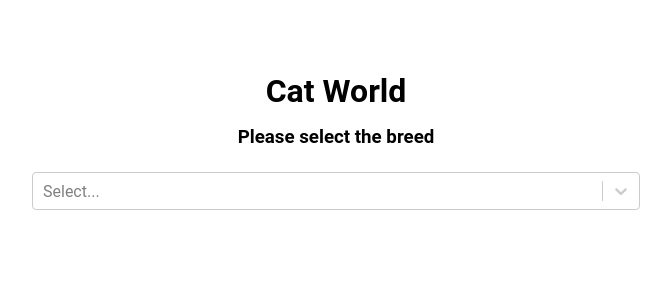
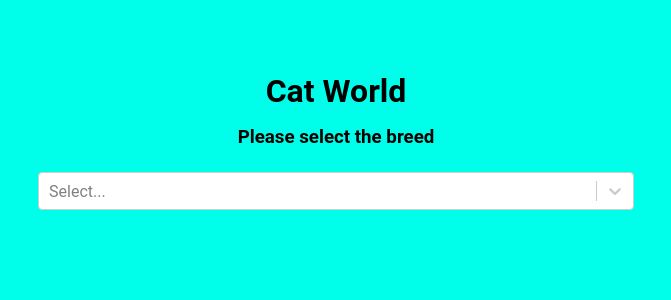
Before and after one commit to sara-bn/Catology, a React (Create React App) app in the folder catology/: page / in a window 1280 px wide. Shown: the top 300 px of the page, without its empty margins (304-975 px from the left). Built offline with nearby package versions, Linux system fonts and the light colour scheme; no server answers.

Commit message:
refactoring Select component+style

```diff
--- a/catology/src/App.tsx
+++ b/catology/src/App.tsx
@@ -1,34 +1,7 @@
-import React, { useState, useEffect } from 'react';
-import Select from 'react-select';
-import axios from 'axios';
-
-interface Breed {
-	value: string;
-	label: string;
-}
-
-interface ApiResponse {
-	name: string;
-	id: string;
-}
+import React from 'react';
+import SelectOptions from './components/SelectOptions';
 
 const App: React.FC = () => {
-	const [breeds, setBreeds] = useState<Breed[]>([]);
-
-	async function displayBreeds() {
-		const url = 'https://api.thecatapi.com/v1/breeds';
-		const response = await axios.get<ApiResponse[]>(url);
-		const newCategories = response.data;
-		const selectorOptions: Breed[] = newCategories.map((category) => {
-			return { value: category.id, label: category.name };
-		});
-		console.log(selectorOptions);
-		setBreeds(selectorOptions);
-	}
-
-	useEffect(() => {
-		displayBreeds();
-	}, []);
 	return (
 		<div className="app">
 			<div className="text">
@@ -36,7 +9,7 @@ const App: React.FC = () => {
 				<h3>Please select the breed</h3>
 			</div>
 			<div className="select">
-				<Select name="breeds" options={breeds}></Select>
+				<SelectOptions />
 			</div>
 		</div>
 	);
--- /dev/null
+++ b/catology/src/components/SelectOptions.tsx
@@ -0,0 +1,38 @@
+import React, { useState, useEffect } from 'react';
+import Select from 'react-select';
+import axios from 'axios';
+
+interface Breed {
+	value: string;
+	label: string;
+}
+
+interface ApiResponse {
+	name: string;
+	id: string;
+}
+
+const SelectOptions: React.FC = () => {
+	const [breeds, setBreeds] = useState<Breed[]>([]);
+
+	async function displayBreeds() {
+		const url = 'https://api.thecatapi.com/v1/breeds';
+		const response = await axios.get<ApiResponse[]>(url);
+		const newCategories = response.data;
+		const selectorOptions: Breed[] = newCategories.map((category) => {
+			return { value: category.id, label: category.name };
+		});
+		setBreeds(selectorOptions);
+	}
+
+	useEffect(() => {
+		displayBreeds();
+	}, []);
+	return (
+		<div className="select">
+			<Select name="breeds" options={breeds}></Select>
+		</div>
+	);
+};
+
+export default SelectOptions;
--- a/catology/src/index.css
+++ b/catology/src/index.css
@@ -3,8 +3,10 @@
 	margin: 0 auto;
 }
 .app {
+	background: rgb(0, 255, 234);
 	padding: 2rem;
 	font-family: 'Roboto', sans-serif;
+	height: 100vh;
 }
 .text {
 	padding: 1.5rem;
@@ -14,5 +16,5 @@ h1 {
 	padding: 1rem;
 }
 .select {
-	width: 50%;
+	width: 70%;
 }
```
